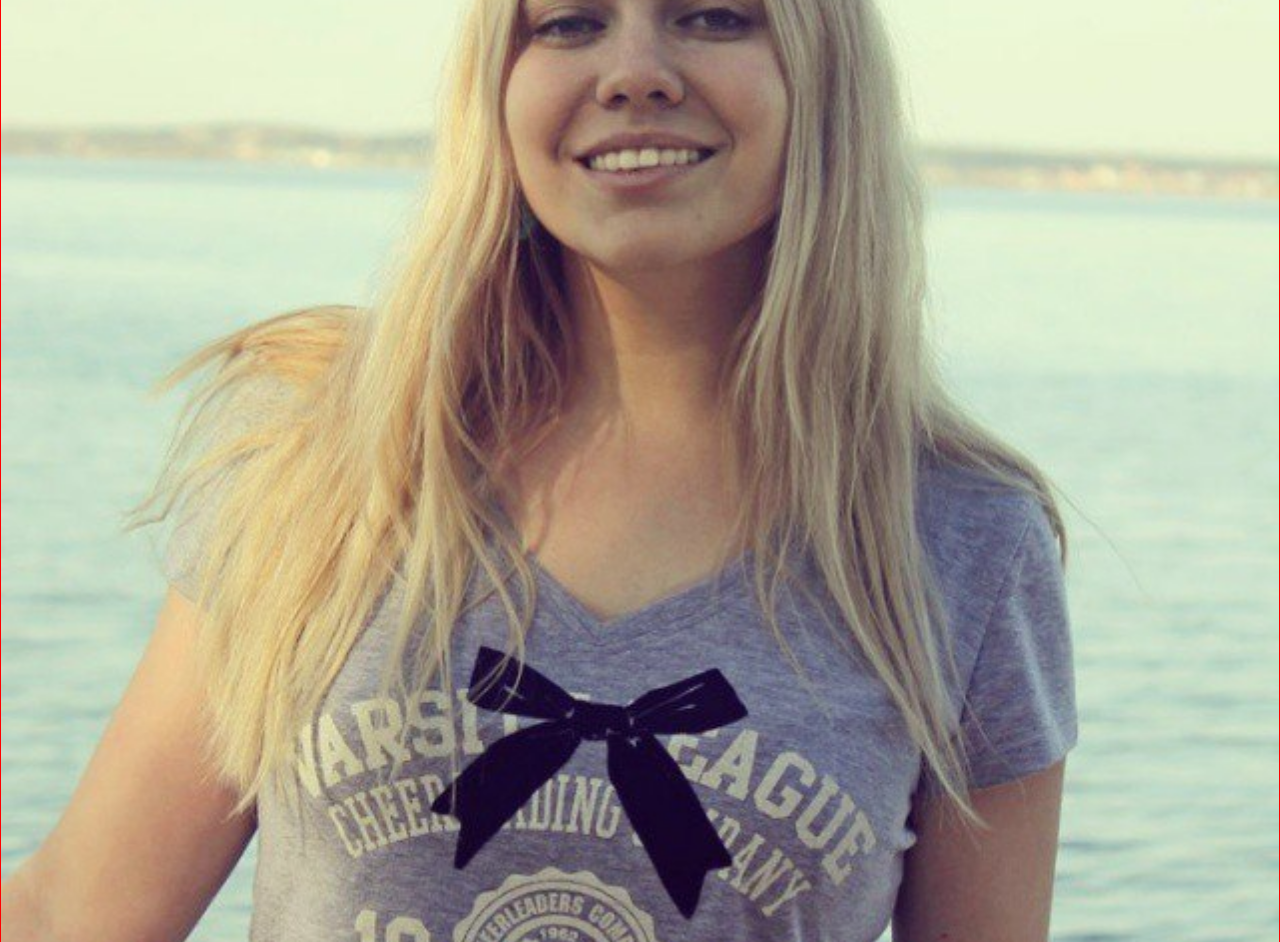
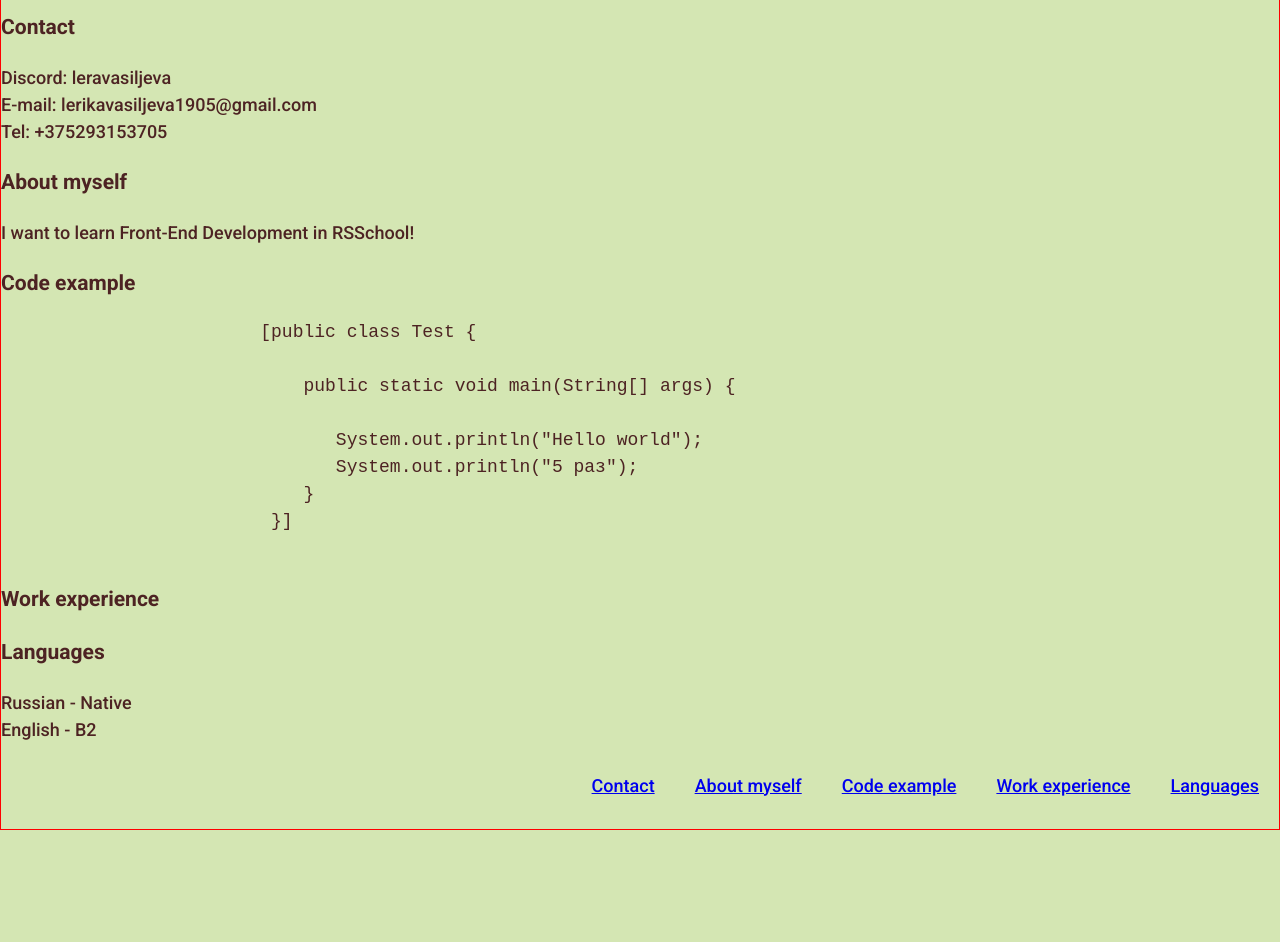
Before and after one commit to LeraVasiljeva/rsschool-cv, a plain HTML site: page index.html in a window 1280 px wide. Shown: the part 275-1217 px from the top of the page. After the commit the page ends 1105 px from the top, so only its background shows below. Drawn offline with Linux system fonts and the light colour scheme.

Commit message:
docs: change index, css files

```diff
--- a/index.html
+++ b/index.html
@@ -11,7 +11,7 @@
 <link href="https://fonts.googleapis.com/css2?family=Roboto:wght@100;300;500;700&display=swap" rel="stylesheet">
 </head>
 <body>
-    <img src="./avatar.jpg" alt="avatar">
+    <img src="./avatar.jpg" width="200" height="200" alt="avatar">
     <header class = "header">
         <main class = "main">
         <footer class = "footer">
@@ -27,26 +27,42 @@
                     <h1>Lera Vasiljeva</h1>
                 </section>
                 <section class="section" id="contact">
-                    <h2>Contact</h2>
+                    <h3>Contact</h3>
+                    Discord: leravasiljeva<br>
+                    E-mail: lerikavasiljeva1905@gmail.com<br>
+                    Tel: +375293153705
                 </section>
                 <section class="section" id="about myself">
-                    <h2>About myself</h2>
+                    <h3>About myself</h3>
+                    I want to learn Front-End Development in RSSchool!
                 </section>
                 <section class="section" id="code example">
-                    <h2>Code example</h2>
+                    <h3>Code example</h3>
+                    <pre>
+                        <code>[public class Test {
+
+                            public static void main(String[] args) {
+
+                               System.out.println("Hello world");
+                               System.out.println("5 раз");
+                            }
+                         }]</code>
+                        </pre>
                 </section>
                 <section class="section" id="work experience">
-                    <h2>Work experience</h2>
+                    <h3>Work experience</h3>
                 </section>
                 <section class="section" id="languages">
-                    <h2>Languages</h2>
+                    <h3>Languages</h3>
+                    Russian - Native<br>
+                    English - B2
                 </section>
               </div>
               <footer>
                 <div class="container"></div>
               </footer>
 
-</body>
+
 <header>
     <nav class="nav">
         <ul class="nav-list">
@@ -67,4 +83,5 @@
        }
       </style>
 </header>
+</body>
 </html>
--- a/style.css
+++ b/style.css
@@ -3,16 +3,22 @@ body {
     min-height: 100vh;
     margin: 0; padding: 0;
     border: 1px solid red;
-}
+    font-family: 'Roboto', sans-serif;
+    font-size: 18px;
+    font-weight: 400;
+    line-height: 1.5;
+    color: #4d2323;
+    display: flex;
+    flex-direction: column;
+    justify-content: space-between;
+  background-color: #D4E6B3;
+ }
+
+
 * {
     box-sizing: border-box;
   }
-  body {
-    display: flex;
-    flex-direction: column;
-    justify-content: space-between;
-  }
-  .container {
+ .container {
     max-width: 1440px;
     margin: 0 auto;
   }
@@ -55,13 +61,8 @@ body {
       width: 100%;
     }
   }
-  body {
-    font-family: 'Roboto', sans-serif;
-    font-size: 18px;
-    font-weight: 400;
-    line-height: 1.5;
-    color: #4d2323;
-  }
+
+
   .section-title {
     font-size: 20px;
     font-weight: 400;
```
